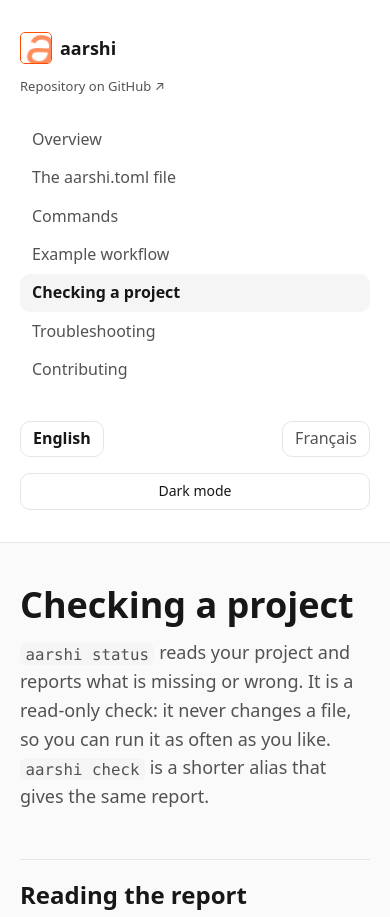
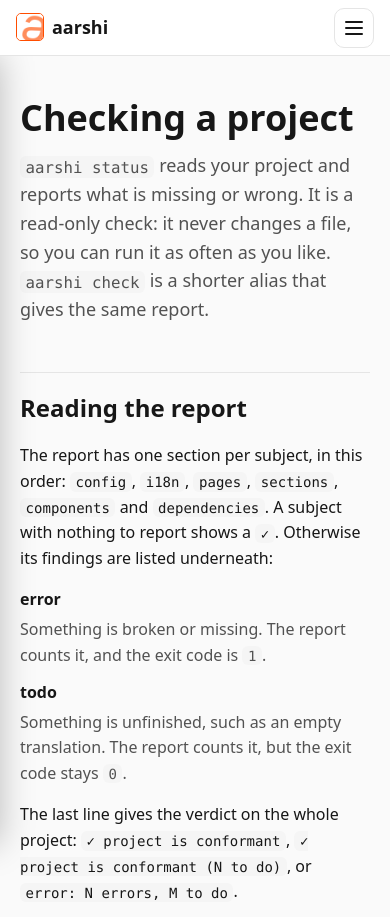
Before and after one commit to dntbstck/aarshi-docs, a plain HTML site: page en/status.html in a window 390 px wide. Shown: the top 917 px of the page. Drawn offline with Linux system fonts and the light colour scheme.

Commit message:
feat: better responsive

```diff
--- a/en/status.html
+++ b/en/status.html
@@ -8,14 +8,20 @@
   <link rel="icon" type="image/png" href="../aarshi-icon.png">
   <script>
     (function () {
+      document.documentElement.classList.add("js");
       var saved = localStorage.getItem("aarshi-theme");
       if (saved) document.documentElement.dataset.theme = saved;
     })();
   </script>
 </head>
 <body>
+<header class="topbar">
+  <a class="topbar-brand" href="index.html"><img src="../aarshi-icon.png" alt="" width="32" height="32">aarshi</a>
+  <button type="button" class="menu-toggle" id="menu-toggle" aria-expanded="false" aria-controls="sidebar" aria-label="Open menu"><span class="menu-icon" aria-hidden="true"><span></span><span></span><span></span></span></button>
+</header>
+<div class="scrim" id="scrim" hidden></div>
 <div class="shell">
-  <aside class="side">
+  <aside class="side" id="sidebar">
     <div class="brand">
       <a href="https://github.com/aaimeraud/aarshi" target="_blank" rel="noopener" title="Repository on GitHub"><img src="../aarshi-icon.png" alt="" width="32" height="32">aarshi</a>
       <a class="repo" href="https://github.com/aaimeraud/aarshi" target="_blank" rel="noopener">Repository on GitHub ↗</a>
@@ -52,6 +58,7 @@
 <p>The last line gives the verdict on the whole project: <code>✓ project is conformant</code>, <code>✓ project is conformant (N to do)</code>, or <code>error: N errors, M to do</code>.</p>
 
 <h2>Exit codes</h2>
+<div class="table-wrap">
 <table>
   <thead><tr><th>Code</th><th>Meaning</th></tr></thead>
   <tbody>
@@ -60,6 +67,7 @@
     <tr><td><code>2</code></td><td>The project cannot be read: <code>aarshi.toml</code> is missing, unreadable or invalid. The message goes to stderr, and nothing goes to stdout.</td></tr>
   </tbody>
 </table>
+</div>
 <p>The exit code is useful in scripts and continuous integration: a non-zero code stops the pipeline.</p>
 
 <h2>Options</h2>
@@ -73,6 +81,7 @@
 </dl>
 
 <h2>The subjects</h2>
+<div class="table-wrap">
 <table>
   <thead><tr><th>Subject</th><th>What it checks</th></tr></thead>
   <tbody>
@@ -84,30 +93,12 @@
     <tr><td><code>dependencies</code></td><td>That the packages your code imports are declared in <code>package.json</code>, and that the lockfile matches <code>package_manager</code>.</td></tr>
   </tbody>
 </table>
+</div>
 <p>Each subject lists the exact rules it runs in the <code>CONVENTIONS.md</code> file of the repository.</p>
 
     <nav class="pager" aria-label="Page navigation"><a class="prev" href="workflow.html"><span>Previous</span>Example workflow</a><a class="next" href="troubleshooting.html"><span>Next</span>Troubleshooting</a></nav>
   </main>
 </div>
-<script>
-  (function () {
-    var root = document.documentElement;
-    var button = document.getElementById("theme");
-    function current() {
-      if (root.dataset.theme) return root.dataset.theme;
-      return matchMedia("(prefers-color-scheme: dark)").matches ? "dark" : "light";
-    }
-    function refresh() {
-      button.textContent = current() === "dark" ? button.dataset.light : button.dataset.dark;
-    }
-    button.addEventListener("click", function () {
-      var next = current() === "dark" ? "light" : "dark";
-      root.dataset.theme = next;
-      localStorage.setItem("aarshi-theme", next);
-      refresh();
-    });
-    refresh();
-  })();
-</script>
+<script src="../site.js"></script>
 </body>
 </html>
--- /dev/null
+++ b/site.js
@@ -0,0 +1,74 @@
+(function () {
+  "use strict";
+
+  var root = document.documentElement;
+
+  /* Theme switch: follows the system setting until the reader picks one. */
+  var themeButton = document.getElementById("theme");
+  if (themeButton) {
+    function currentTheme() {
+      if (root.dataset.theme) return root.dataset.theme;
+      return matchMedia("(prefers-color-scheme: dark)").matches ? "dark" : "light";
+    }
+    function refreshThemeButton() {
+      themeButton.textContent =
+        currentTheme() === "dark" ? themeButton.dataset.light : themeButton.dataset.dark;
+    }
+    themeButton.addEventListener("click", function () {
+      var next = currentTheme() === "dark" ? "light" : "dark";
+      root.dataset.theme = next;
+      localStorage.setItem("aarshi-theme", next);
+      refreshThemeButton();
+    });
+    refreshThemeButton();
+  }
+
+  /* Mobile navigation: the sidebar becomes a drawer behind a hamburger button. */
+  var toggle = document.querySelector(".menu-toggle");
+  var sidebar = document.getElementById("sidebar");
+  var scrim = document.getElementById("scrim");
+  if (!toggle || !sidebar || !scrim) return;
+
+  var main = document.querySelector(".shell > main");
+  var narrow = matchMedia("(max-width: 800px)");
+  var labels = (root.lang || "en").toLowerCase().indexOf("fr") === 0
+    ? { open: "Ouvrir le menu", close: "Fermer le menu" }
+    : { open: "Open menu", close: "Close menu" };
+  var isOpen = false;
+
+  function apply(open, restoreFocus) {
+    isOpen = open;
+    sidebar.classList.toggle("is-open", open);
+    toggle.setAttribute("aria-expanded", open ? "true" : "false");
+    toggle.setAttribute("aria-label", open ? labels.close : labels.open);
+    document.body.classList.toggle("menu-open", open);
+    scrim.hidden = !open;
+    sidebar.inert = narrow.matches && !open;
+    if (main) main.inert = open;
+
+    if (open) {
+      var first = sidebar.querySelector("a, button");
+      if (first) first.focus({ preventScroll: true });
+    } else if (restoreFocus) {
+      toggle.focus({ preventScroll: true });
+    }
+  }
+
+  toggle.addEventListener("click", function () {
+    apply(!isOpen, true);
+  });
+
+  scrim.addEventListener("click", function () {
+    apply(false, true);
+  });
+
+  document.addEventListener("keydown", function (event) {
+    if (event.key === "Escape" && isOpen) apply(false, true);
+  });
+
+  narrow.addEventListener("change", function () {
+    apply(false, false);
+  });
+
+  apply(false, false);
+})();
--- a/style.css
+++ b/style.css
@@ -57,7 +57,9 @@
 }
 
 main {
+  width: 100%;
   max-width: 48rem;
+  min-width: 0;
   margin: 0 auto;
   padding: 2.5rem 1.25rem 4rem;
 }
@@ -155,6 +157,10 @@
   border: 2px solid var(--must);
 }
 
+
+.table-wrap {
+  overflow-x: auto;
+}
 
 table {
   width: 100%;
@@ -340,15 +346,162 @@
   background: var(--code);
 }
 
+/* Mobile navigation: below 800px the sidebar becomes a drawer opened by the
+   hamburger button of the top bar. Without JavaScript the top bar stays hidden
+   and the sidebar remains in the flow, above the page. */
+:root {
+  --topbar-height: 3.5rem;
+}
+
+.topbar,
+.scrim {
+  display: none;
+}
+
+.menu-toggle {
+  display: inline-flex;
+  align-items: center;
+  justify-content: center;
+  width: 2.5rem;
+  height: 2.5rem;
+  padding: 0;
+  border: 1px solid var(--border);
+  border-radius: var(--radius);
+  background: var(--surface);
+  color: var(--foreground);
+  cursor: pointer;
+}
+
+.menu-toggle:hover {
+  background: var(--code);
+}
+
+.menu-icon {
+  position: relative;
+  display: block;
+  width: 1.125rem;
+  height: 0.875rem;
+}
+
+.menu-icon span {
+  position: absolute;
+  left: 0;
+  width: 100%;
+  height: 2px;
+  border-radius: 1px;
+  background: currentColor;
+  transition:
+    transform 0.2s ease,
+    opacity 0.2s ease;
+}
+
+.menu-icon span:nth-child(1) {
+  top: 0;
+}
+
+.menu-icon span:nth-child(2) {
+  top: calc(50% - 1px);
+}
+
+.menu-icon span:nth-child(3) {
+  bottom: 0;
+}
+
+.menu-toggle[aria-expanded="true"] .menu-icon span:nth-child(1) {
+  transform: translateY(0.375rem) rotate(45deg);
+}
+
+.menu-toggle[aria-expanded="true"] .menu-icon span:nth-child(2) {
+  opacity: 0;
+}
+
+.menu-toggle[aria-expanded="true"] .menu-icon span:nth-child(3) {
+  transform: translateY(-0.375rem) rotate(-45deg);
+}
+
 @media (max-width: 800px) {
   .shell {
-    grid-template-columns: 1fr;
+    grid-template-columns: minmax(0, 1fr);
   }
 
-  aside.side {
+  html.js .topbar {
+    position: sticky;
+    top: 0;
+    z-index: 40;
+    display: flex;
+    align-items: center;
+    justify-content: space-between;
+    gap: 1rem;
+    height: var(--topbar-height);
+    padding: 0 1rem;
+    border-bottom: 1px solid var(--border);
+    background: var(--surface);
+  }
+
+  .topbar-brand {
+    display: inline-flex;
+    align-items: center;
+    gap: 0.5rem;
+    color: inherit;
+    font-size: 1.125rem;
+    font-weight: 700;
+    text-decoration: none;
+  }
+
+  .topbar-brand img {
+    width: 1.75rem;
+    height: 1.75rem;
+  }
+
+  html.js .scrim {
+    position: fixed;
+    inset: var(--topbar-height) 0 0;
+    z-index: 20;
+    display: block;
+    background: rgb(0 0 0 / 45%);
+  }
+
+  html.js .scrim[hidden] {
+    display: none;
+  }
+
+  html.js body.menu-open {
+    overflow: hidden;
+  }
+
+  html.js aside.side {
+    position: fixed;
+    top: var(--topbar-height);
+    bottom: 0;
+    left: 0;
+    align-self: stretch;
+    z-index: 30;
+    width: min(20rem, 85vw);
+    height: auto;
+    padding: 1.25rem 1rem;
+    border-right: 1px solid var(--border);
+    border-bottom: 0;
+    transform: translateX(-100%);
+    transition: transform 0.25s ease;
+    box-shadow: 0 0 2rem rgb(0 0 0 / 25%);
+  }
+
+  html.js aside.side.is-open {
+    transform: translateX(0);
+  }
+
+  /* Fallback when JavaScript is unavailable: keep the old stacked layout. */
+  html:not(.js) aside.side {
     position: static;
     height: auto;
     border-right: 0;
     border-bottom: 1px solid var(--border);
   }
 }
+
+@media (prefers-reduced-motion: reduce) {
+  .menu-icon span,
+  html.js aside.side {
+    transition: none;
+  }
+}
```
Also changed, not shown: en/commands.html (+12 -21 lines), en/config.html (+10 -21 lines), en/contributing.html (+8 -21 lines), en/index.html (+8 -21 lines), en/troubleshooting.html (+8 -21 lines), en/workflow.html (+10 -21 lines), fr/commands.html (+12 -21 lines), fr/config.html (+10 -21 lines), fr/contributing.html (+8 -21 lines), fr/index.html (+8 -21 lines), fr/status.html (+12 -21 lines), fr/troubleshooting.html (+8 -21 lines), fr/workflow.html (+10 -21 lines).
